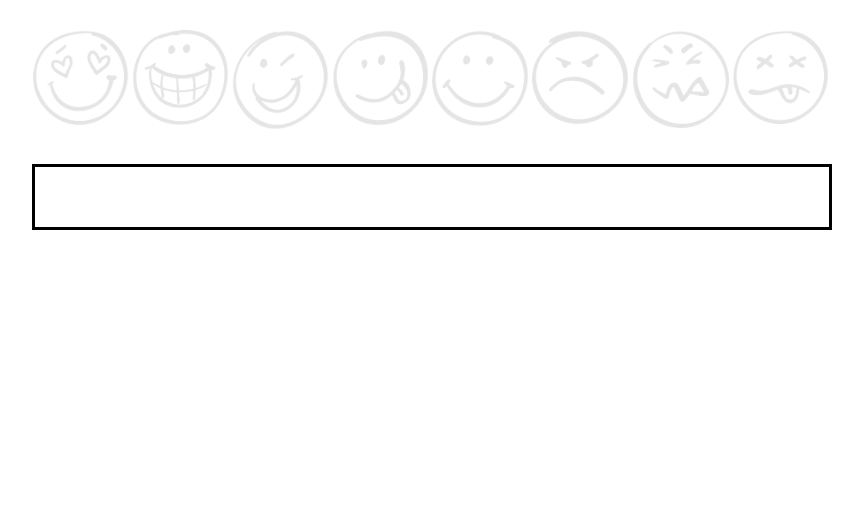
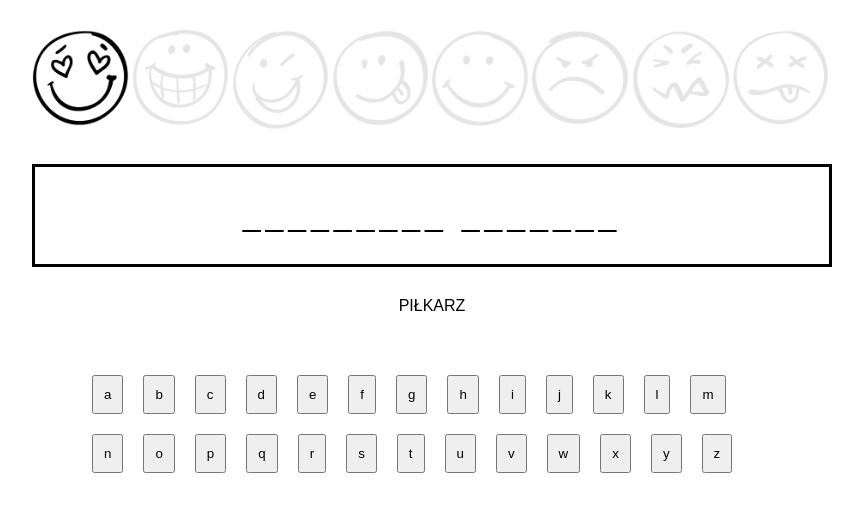
Before and after one commit to PawelPamula1/wisielec, a plain HTML site: page index.html in a window 1280 px wide. Shown: the whole page, without its empty margins (208-1071 px from the left). Drawn offline with Linux system fonts and the light colour scheme.

Commit message:
finished project

```diff
--- a/app/Game.js
+++ b/app/Game.js
@@ -0,0 +1,92 @@
+import { Quote } from "./Quote.js";
+
+class Game {
+  currentStep = 0;
+  lastStep = 7;
+
+  quotes = [
+    {
+      text: "Pan Tadeusz",
+      category: "Utwór literacki",
+    },
+    {
+      text: "janko muzykant",
+      category: "Utwór literacki",
+    },
+    {
+      text: "akademia pana kleksa",
+      category: "Film",
+    },
+    {
+      text: "cristiano ronaldo",
+      category: "piłkarz",
+    },
+  ];
+
+  constructor({ lettersWrapper, categoryWrapper, wordWrapper, outputWrapper }) {
+    this.lettersWrapper = lettersWrapper;
+    this.categoryWrapper = categoryWrapper;
+    this.wordWrapper = wordWrapper;
+    this.outputWrapper = outputWrapper;
+
+    const { text, category } =
+      this.quotes[Math.floor(Math.random() * this.quotes.length)];
+    this.categoryWrapper.innerHTML = category;
+    this.quote = new Quote(text);
+  }
+
+  guess(letter, event) {
+    event.target.disabled = true;
+    if (this.quote.guess(letter)) {
+      this.drawQuote();
+    } else {
+      this.currentStep++;
+      document.getElementsByClassName("step")[
+        this.currentStep
+      ].style.opacity = 1;
+      if (this.currentStep == this.lastStep) {
+        this.loosing();
+      }
+    }
+  }
+
+  drawLetters() {
+    for (let i = 0; i < 26; i++) {
+      const label = (i + 10).toString(36);
+      const button = document.createElement("button");
+      button.innerHTML = label;
+      button.addEventListener("click", (event) => this.guess(label, event));
+      this.lettersWrapper.appendChild(button);
+    }
+  }
+
+  drawQuote() {
+    const content = this.quote.getContent();
+    this.wordWrapper.innerHTML = content;
+    if (!content.includes("_")) this.winning();
+  }
+
+  start() {
+    document.getElementsByClassName("step")[this.currentStep].style.opacity = 1;
+    this.drawLetters();
+    this.drawQuote();
+  }
+
+  winning() {
+    this.wordWrapper.innerHTML = "EKSTRA! DOBRA ROBOTA!";
+    this.lettersWrapper.innerHTML = "";
+  }
+
+  loosing() {
+    this.wordWrapper.innerHTML = "NO MASZ CI LOS, TO NIE TO HASŁO...";
+    this.lettersWrapper.innerHTML = "";
+  }
+}
+
+const game = new Game({
+  lettersWrapper: document.getElementById("letters"),
+  categoryWrapper: document.getElementById("category"),
+  wordWrapper: document.getElementById("word"),
+  outputWrapper: document.getElementById("output"),
+});
+game.start();
--- /dev/null
+++ b/app/Quote.js
@@ -0,0 +1,28 @@
+export class Quote {
+  constructor(text) {
+    this.text = text;
+    this.guessed = [];
+  }
+
+  getContent() {
+    let content = "";
+    for (const char of this.text) {
+      if (char == " " || this.guessed.includes(char)) {
+        content += char;
+      } else {
+        content += "_";
+      }
+    }
+    console.log(content);
+    return content;
+  }
+
+  guess(letter) {
+    if (!this.text.includes(letter)) {
+      return false;
+    }
+
+    this.guessed.push(letter);
+    return true;
+  }
+}
```
Also changed, not shown: index.html (+3 -0 lines).
